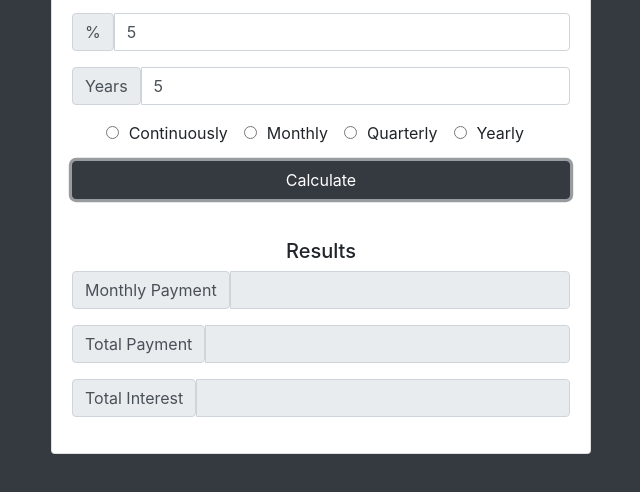
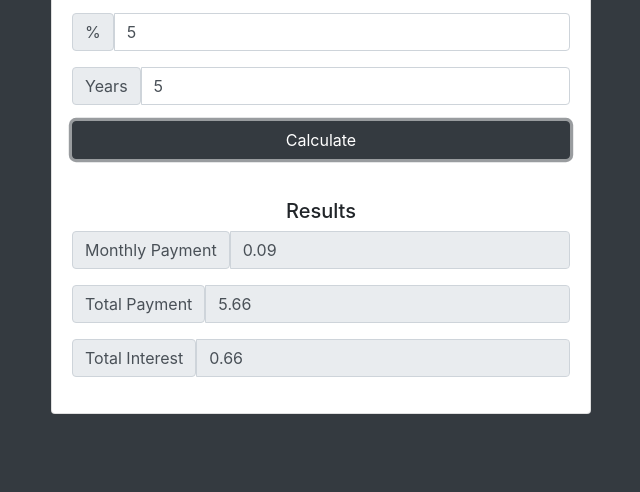
Before and after one commit to chrisjones0517/loan_calculator, a plain HTML site: page index.html in a window 1280 px wide. Both pictures are taken after typing "5", "5", "5" into the empty fields and a click on the input "Calculate". Shown: the part 182-674 px from the top of the page, without its empty margins (319-959 px from the left). Drawn offline with nearby package versions, Linux system fonts and the light colour scheme.

Commit message:
changed calculation to account for on-time payments

```diff
--- a/app.js
+++ b/app.js
@@ -12,24 +12,24 @@ const loanForm = document.querySelector('#loan-form');
 loader.style.display = 'none';
 
 calcBtn.addEventListener('click', (e) => {
+    e.preventDefault();
     loader.style.display = 'block';
 
     setTimeout(() => {
          loader.style.display = 'none';
+         calculate(loanAmount, interest, years, compounding);
     }, 1000);
-
-    calculate(loanAmount, interest, years, compounding);
-    e.preventDefault();
 });
 
 function calculate(principal, interest, term, formula) {
     let p = principal.value;
     let y = years.value;
     let i = interest.value / 100;
-    let total0 = p * Math.pow((Math.E), i * y);
-    let total1 = p * Math.pow((1 + (i / 12)), 12 * y);
-    let total2 = p * Math.pow((1 + (i / 4)), 4 * y);
-    let total3 = p * Math.pow((1 + i), y);
+    let ei = i / 12; // interest rate divided over 12 months
+    let n = y * 12; // number of payments over loan term
+    let monthlyPayment = p / ((Math.pow((1 + ei), n) - 1) / (ei * Math.pow((1 + ei), n)));
+    let totalPayment = monthlyPayment * n;
+    let totalInterest = totalPayment - p;
 
     if (!loanAmount.value) {
         alert("You must choose a loan amout!");
@@ -40,27 +40,9 @@ function calculate(principal, interest, term, formula) {
     } else if (!years.value) {
         alert('You must choose a loan term!');
 
-    } else if (compounding[0].checked) {
-        totalPmt.value = total0.toFixed(2);
-        monthlyPmt.value = (total0 / y / 12).toFixed(2);
-        totalInt.value = (total0 - p).toFixed(2);
-
-    } else if (compounding[1].checked) {
-        totalPmt.value = total1.toFixed(2);
-        monthlyPmt.value = (total1 / y / 12).toFixed(2);
-        totalInt.value = (total1 - p).toFixed(2);
-
-    } else if (compounding[2].checked) {
-        totalPmt.value = total2.toFixed(2);
-        monthlyPmt.value = (total2 / y / 12).toFixed(2);
-        totalInt.value = (total2 - p).toFixed(2);
-
-    } else if (compounding[3].checked) {
-        totalPmt.value = total3.toFixed(2);
-        monthlyPmt.value = (total3 / y / 12).toFixed(2);
-        totalInt.value = (total3 - p).toFixed(2);
-
     } else {
-        alert('You must choose a compounding interval!');
+        totalPmt.value = totalPayment.toFixed(2);
+        monthlyPmt.value = monthlyPayment.toFixed(2);
+        totalInt.value = totalInterest.toFixed(2);
     }
 }
--- a/index.html
+++ b/index.html
@@ -33,28 +33,6 @@
                             <div class="input-group">
                                 <span class="input-group-text">Years</span>
                                 <input type="number" class="form-control" id="years" placeholder="Term of Loan">
-                            </div>
-                        </div>
-                        <div id="compounding" class="form-group">
-                            <div class="form-check form-check-inline">
-                                <label class="form-check-label">
-                                    <input class="form-check-input" type="radio" name="compounding" value="0"> Continuously
-                                </label>
-                            </div>
-                            <div class="form-check form-check-inline">
-                                <label class="form-check-label">
-                                    <input class="form-check-input" type="radio" name="compounding" value="1"> Monthly
-                                </label>
-                            </div>
-                            <div class="form-check form-check-inline">
-                                <label class="form-check-label">
-                                    <input class="form-check-input" type="radio" name="compounding" value="2"> Quarterly
-                                </label>
-                            </div>
-                            <div class="form-check form-check-inline">
-                                <label class="form-check-label">
-                                    <input class="form-check-input" type="radio" name="compounding" value="3"> Yearly
-                                </label>
                             </div>
                         </div>
                         <div class="form-group">
```
